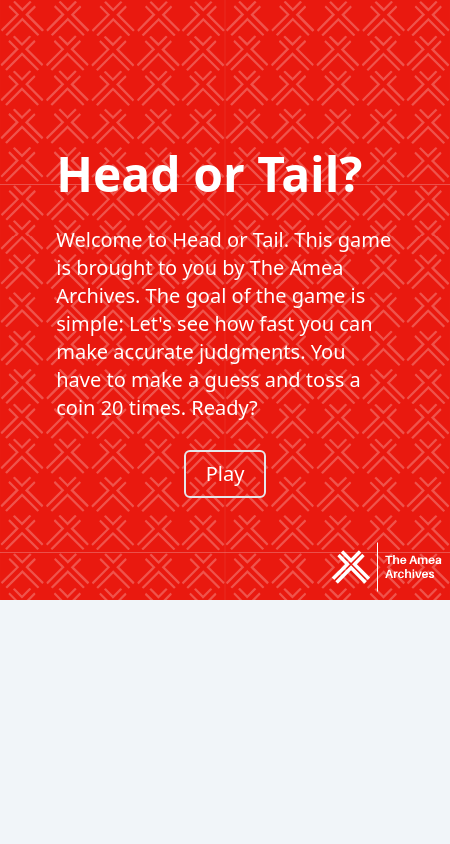
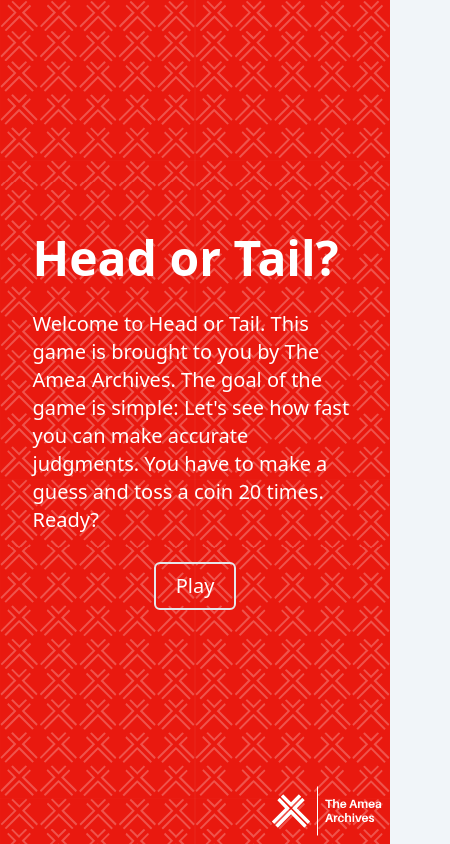
Before and after one commit to G4EVA-dev/Coin-Toss-App, a website built with Vite: page index.html in a window 390 px wide. Shown: the whole page, 450 px wide, since content can reach past the window. Built offline with nearby package versions, Linux system fonts and the light colour scheme.

Commit message:
made responsive

```diff
--- a/index.html
+++ b/index.html
@@ -7,17 +7,17 @@
     <title>AmeaAcrchives</title>
 </head>
 <body class="bg-slate-100">
-    <div id="app" class="flex m-auto h-[600px] w-[450px] bg-[url('/images/AmeaPattern.svg')] bg-repeat justify-center items-center relative">
-        <div class="w-3/4 h-1/2">
-            <div class="text-5xl text-white font-semibold">Head or Tail?</div>
-            <p class="text-white mt-7 font-medium text-xl">
+    <div id="app" class="flex  h-screen w-full bg-[url('/images/AmeaPattern.svg')] bg-repeat justify-center items-center relative">
+        <div class="w-10/12  h-2/2 md:w-[550px] ">
+            <div class="text-5xl text-white font-semibold ">Head or Tail?</div>
+            <p class="text-white  mt-7 font-medium text-xl">
                 Welcome to Head or Tail. This game is brought to you by
                 The Amea Archives. The goal of the game is simple: Let's see
                 how fast you can make accurate judgments. You have to make a guess
                 and toss a coin 20 times. Ready?
             </p>
             <div class="flex m-auto justify-center mt-7">
-                <a href="./game.html"><button class="text-white text-center font-medium text-xl border-2 rounded-md px-5 py-2">Play</button></a>
+                <a href="/views/gameView/game.html"><button class="text-white text-center font-medium text-xl border-2 rounded-md px-5 py-2">Play</button></a>
             </div>
         </div>
         <div class="flex m-auto absolute bottom-2 right-2">
--- a/views/gameView/game.html
+++ b/views/gameView/game.html
@@ -7,9 +7,9 @@
     <link rel="stylesheet" href="../gameView/style.css">
 
   </head>
-  <body class="h-screen bg-slate-300">
+  <body class="h-screen  bg-slate-300">
     <div
-      class="container flex m-auto h-[600px] w-[450px] justify-center items-center relative flex-col bg-white"
+      class="container flex m-auto h-screen w-full lg:w-[650px] justify-center items-center  lg:h-[650px] relative flex-col bg-white lg:mt-20 lg:rounded-md "
     >
       <div class="text-center">
         <h1 class="text-red-600 font-extrabold text-[32px]">Head or Tail?</h1>
@@ -31,7 +31,7 @@
         </button>
       </div>
 
-      <div id="coin" class="coin images h-36 w-36 relative mx-auto mt-8">
+      <div id="coin" class="coin images h-36 w-36 relative mx-auto mt-8 hover:cursor-pointer ">
         <div class="absolute w-full h-full transform rotate-0">
           <div  class="head absolute w-full h-full">
             <img
```
